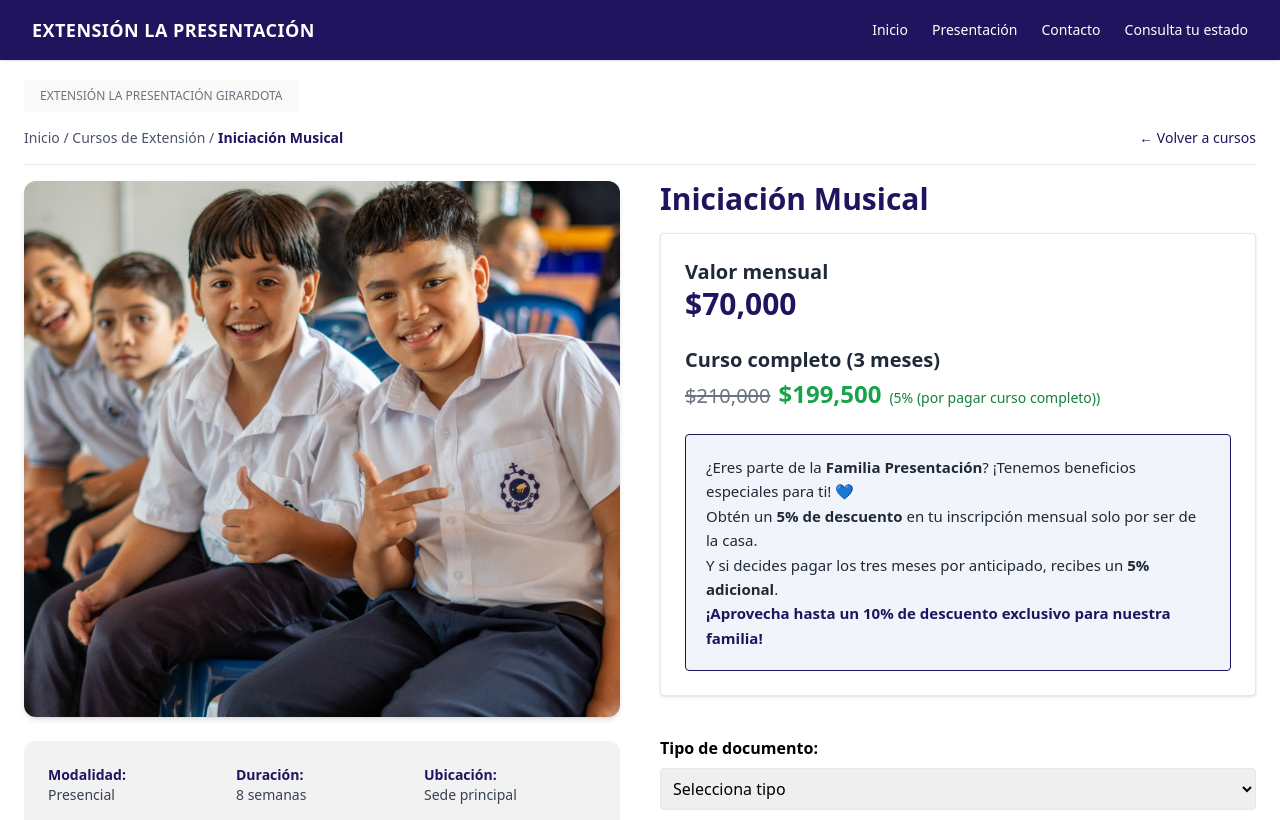
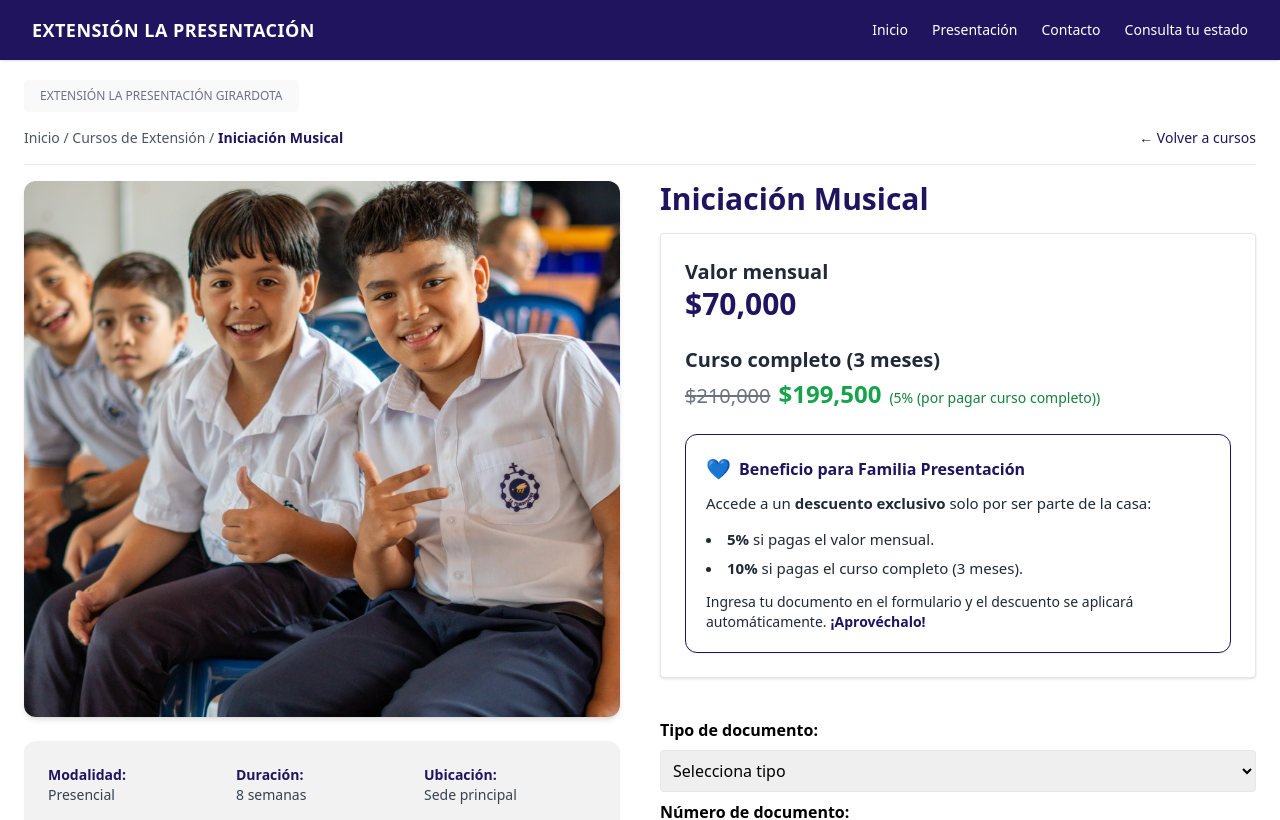
Before and after one commit to secifuentes/extension, a React (Vite) app: page /curso/1 in a window 1280 px wide. Shown: the top 820 px of the page. Built offline with nearby package versions, Linux system fonts and the light colour scheme.

Commit message:
Rediseño del mensaje de descuento para Familia Presentación

```diff
--- a/src/pages/CursoDetalle.jsx
+++ b/src/pages/CursoDetalle.jsx
@@ -151,17 +151,26 @@ const CursoDetalle = () => {
               </div>
             </div>
 
-            <div className="bg-[#f1f5fb] border border-institucional p-5 rounded text-[15px] text-gray-800 leading-relaxed">
-              ¿Eres parte de la <strong>Familia Presentación</strong>? ¡Tenemos beneficios especiales para ti! 💙
-              <br />
-              Obtén un<strong> 5% de descuento</strong> en tu inscripción mensual solo por ser de la casa.
-              <br />
-              Y si decides pagar los tres meses por anticipado, recibes un <strong>5% adicional</strong>.
-              <br />
-              <span className="font-semibold text-institucional">
-                ¡Aprovecha hasta un 10% de descuento exclusivo para nuestra familia!
-                </span>
-            </div>
+            <div className="bg-white border border-institucional rounded-xl p-5 shadow-sm text-gray-800 text-[15px] leading-relaxed">
+  <div className="flex items-center gap-2 mb-2">
+    <span className="text-xl">💙</span>
+    <h3 className="font-bold text-institucional text-base">Beneficio para Familia Presentación</h3>
+  </div>
+
+  <p className="mb-3">
+    Accede a un <strong>descuento exclusivo</strong> solo por ser parte de la casa:
+  </p>
+
+  <ul className="list-disc list-inside space-y-1">
+    <li><strong>5%</strong> si pagas el valor mensual.</li>
+    <li><strong>10%</strong> si pagas el curso completo (3 meses).</li>
+  </ul>
+
+  <p className="mt-3 text-sm">
+    Ingresa tu documento en el formulario y el descuento se aplicará automáticamente.
+    <span className="font-semibold text-institucional ml-1">¡Aprovéchalo!</span>
+  </p>
+</div>
 
             {datosEstudiante && modoPago === 'trimestral' && (
   <div className="bg-green-50 border border-green-200 p-3 rounded text-sm text-green-800 font-medium">
```
